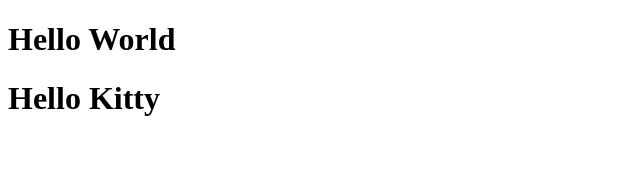
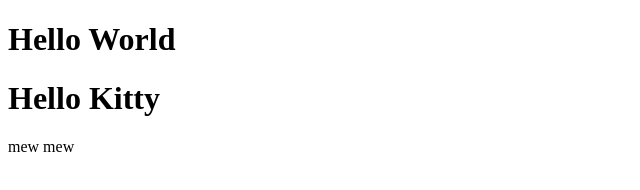
Before and after one commit to irfanabduhu/BS-Commerce, a plain HTML site: page index.html in a window 1280 px wide. Shown: the full height of the page, 0-640 px from the left. Drawn offline with Linux system fonts and the light colour scheme.

```diff
--- a/index.html
+++ b/index.html
@@ -6,5 +6,6 @@
 	<body>
 		<h1>Hello World</h1>
 		<h1>Hello Kitty</h1>
+		<p>mew mew</p>
 	</body>
 </html>
```
